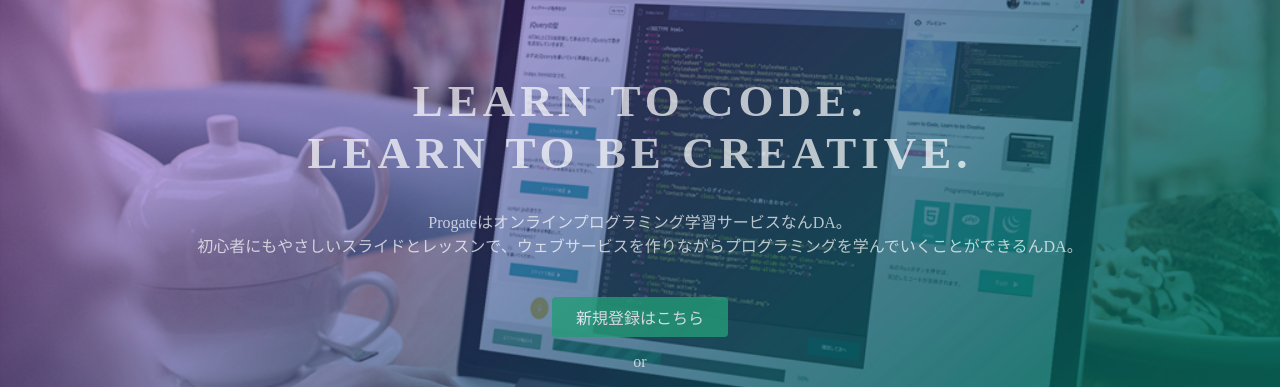
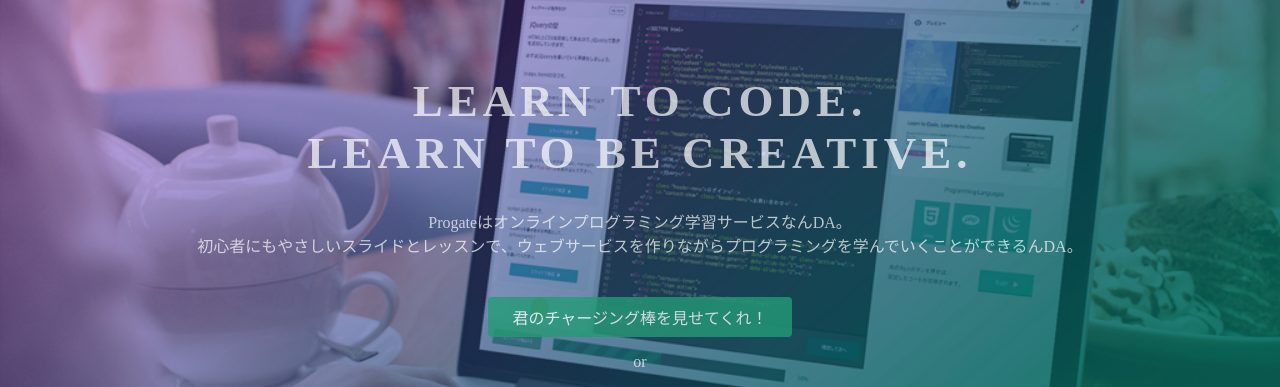
Before and after one commit to Aster4on/Aster40n, a plain HTML site: page index.html in a window 1280 px wide. Shown: the part 135-522 px from the top of the page. Drawn offline with Linux system fonts and the light colour scheme.

Commit message:
Update index.html

```diff
--- a/index.html
+++ b/index.html
@@ -26,7 +26,7 @@
       <h1>LEARN TO CODE.<br>LEARN TO BE CREATIVE.</h1>
       <p>Progateはオンラインプログラミング学習サービスなんDA。<br>初心者にもやさしいスライドとレッスンで、ウェブサービスを作りながらプログラミングを学んでいくことができるんDA。</p>
       <div class="btn-wrapper">
-        <a href="#" class="btn signup">新規登録はこちら</a>
+        <a href="#" class="btn signup">君のチャージング棒を見せてくれ！</a>
         <p>or</p>
         <a href="#" class="btn facebook"><span class="fa fa-facebook"></span>Facebookで登録</a>
         <a href="#" class="btn twitter"><span class="fa fa-twitter"></span>Twitterで登録</a>
```
